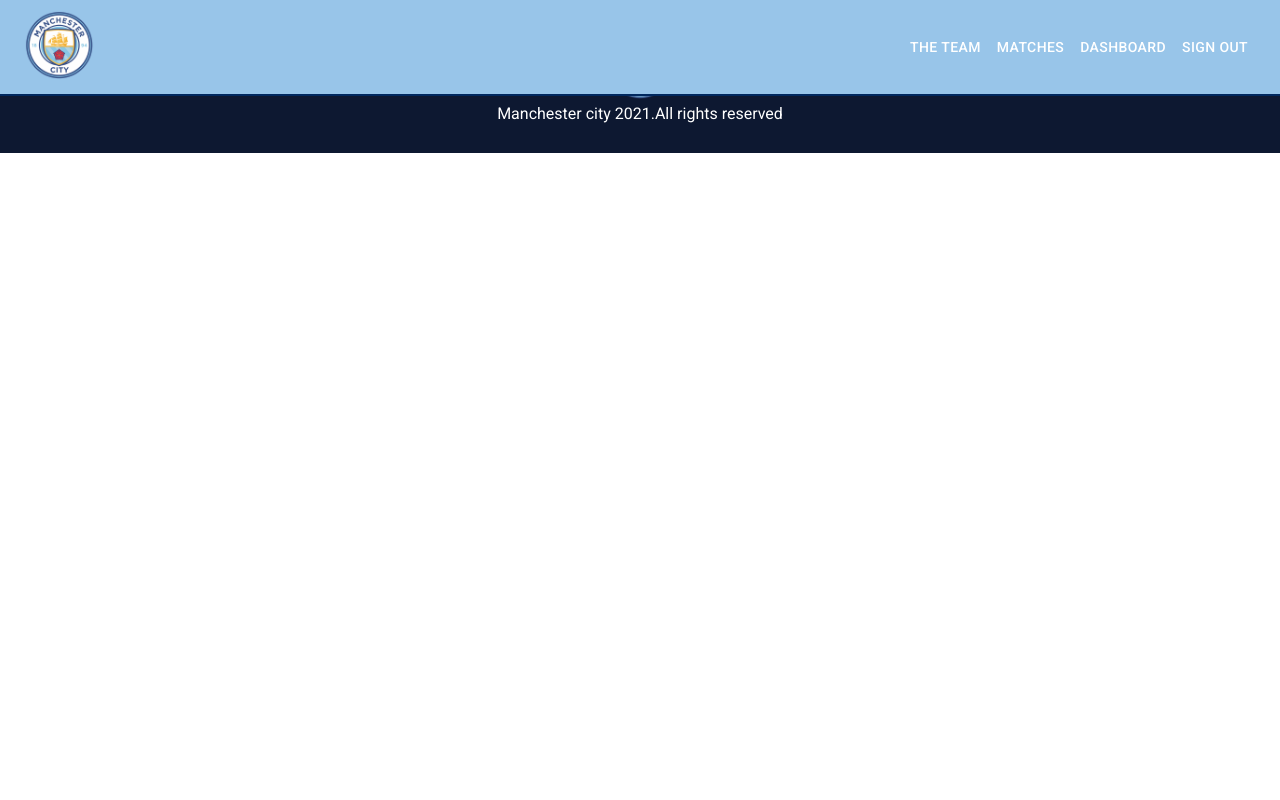
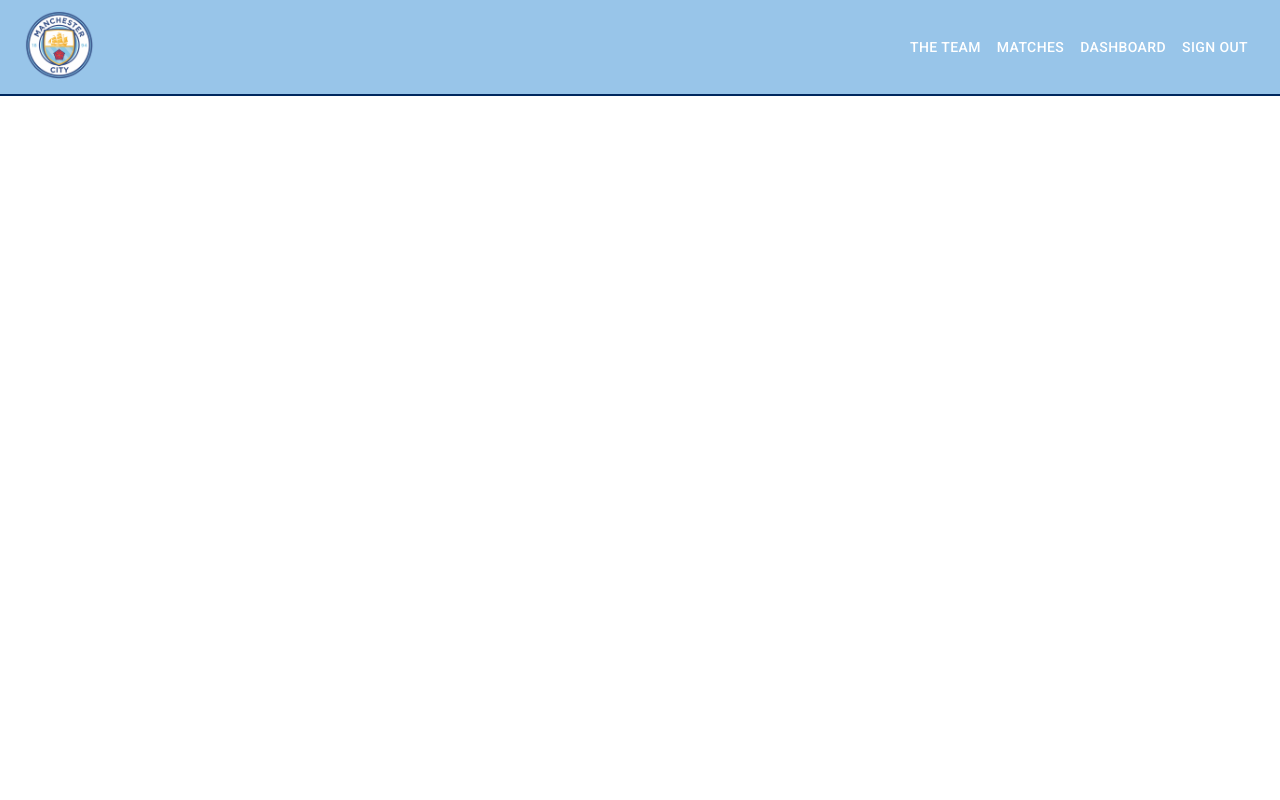
Before and after one commit to goclfc/react_manc, a React (Create React App) app: page /dashboard in a window 1280 px wide. Shown: the top 800 px of the page. Built offline with nearby package versions, Linux system fonts and the light colour scheme; no server answers; sample sign-in values are in the browser's storage.

Commit message:
authentication
hoc

```diff
--- a/src/App.js
+++ b/src/App.js
@@ -6,13 +6,18 @@ import Home from './Components/Home/Home';
 import Signin from './Components/Signin';
 import { ToastContainer, toast } from 'react-toastify';
 import 'react-toastify/dist/ReactToastify.css';
+import  Dashboard from './Components/Admin/Dashboard';
+import AuthGuard from './Hoc/AuthGuard';
 const App= ({user})=> {
 
   return (
     <BrowserRouter>
       <Header user={user}/>
       <Switch >
-        <Route path='/sign_in' exact component ={Signin}/>
+        <Route path='/dashboard' exact component ={AuthGuard(Dashboard)}/>
+        <Route path='/sign_in' exact component ={
+          props => (<Signin {...props}  user = {user} />)
+          }/>
         <Route path='/' exact component ={Home}/>
 
 
--- /dev/null
+++ b/src/Components/Admin/Dashboard.js
@@ -0,0 +1,11 @@
+import React from 'react'
+const Dashboard = () => {
+    return (
+        <div style={{
+            height:'800px'
+        }}>
+            Dashboard
+        </div>
+    )
+}
+export default Dashboard;
--- a/src/Components/Signin/index.js
+++ b/src/Components/Signin/index.js
@@ -5,7 +5,7 @@ import { useFormik } from "formik";
 import * as Yup from 'yup';
 import {firebase} from '../firebase'
 import { toast } from "react-toastify";
-const Signin = (props)=> {
+const Signin = (props) => {
     const [loading,setLoading] = useState(false)
 
     const formik = useFormik({
@@ -50,7 +50,10 @@ const Signin = (props)=> {
             alert(error)
         })
     }
+
     return (
+        <>
+        { !props.user ?
         <div className="container">
             <div className="signin_wrapper"
             style={{
@@ -90,6 +93,9 @@ const Signin = (props)=> {
             </div>
 
         </div>
+    : <Redirect to={'/dashboard'} />
+    }
+    </>
     )
 }
 export default Signin
--- /dev/null
+++ b/src/Hoc/AuthGuard.js
@@ -0,0 +1,24 @@
+import React from 'react';
+import { Redirect } from 'react-router-dom';
+import { firebase } from '../Components/firebase';
+
+
+const AuthGuard = (Component) => {
+    class AuthHoc extends React.Component {
+
+        authCheck = () => {
+            const user = firebase.auth().currentUser;
+            if(user){
+                return <Component {...this.props}/>
+            } else {
+                return <Redirect to="/sign_in"/>
+            }
+        }
+        render(){
+            return this.authCheck()
+        }
+    }
+    return AuthHoc;
+}
+
+export default AuthGuard
```
